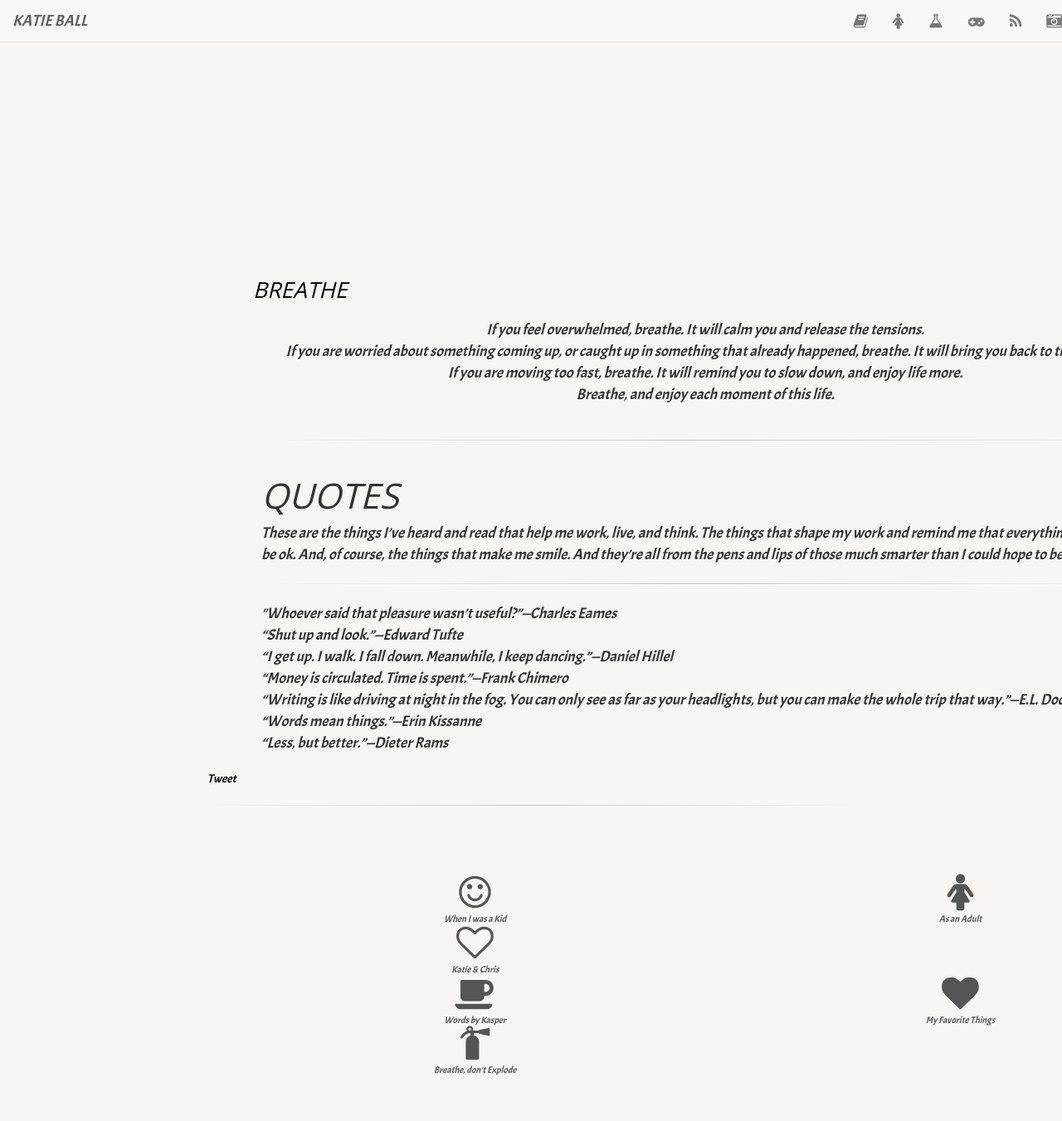
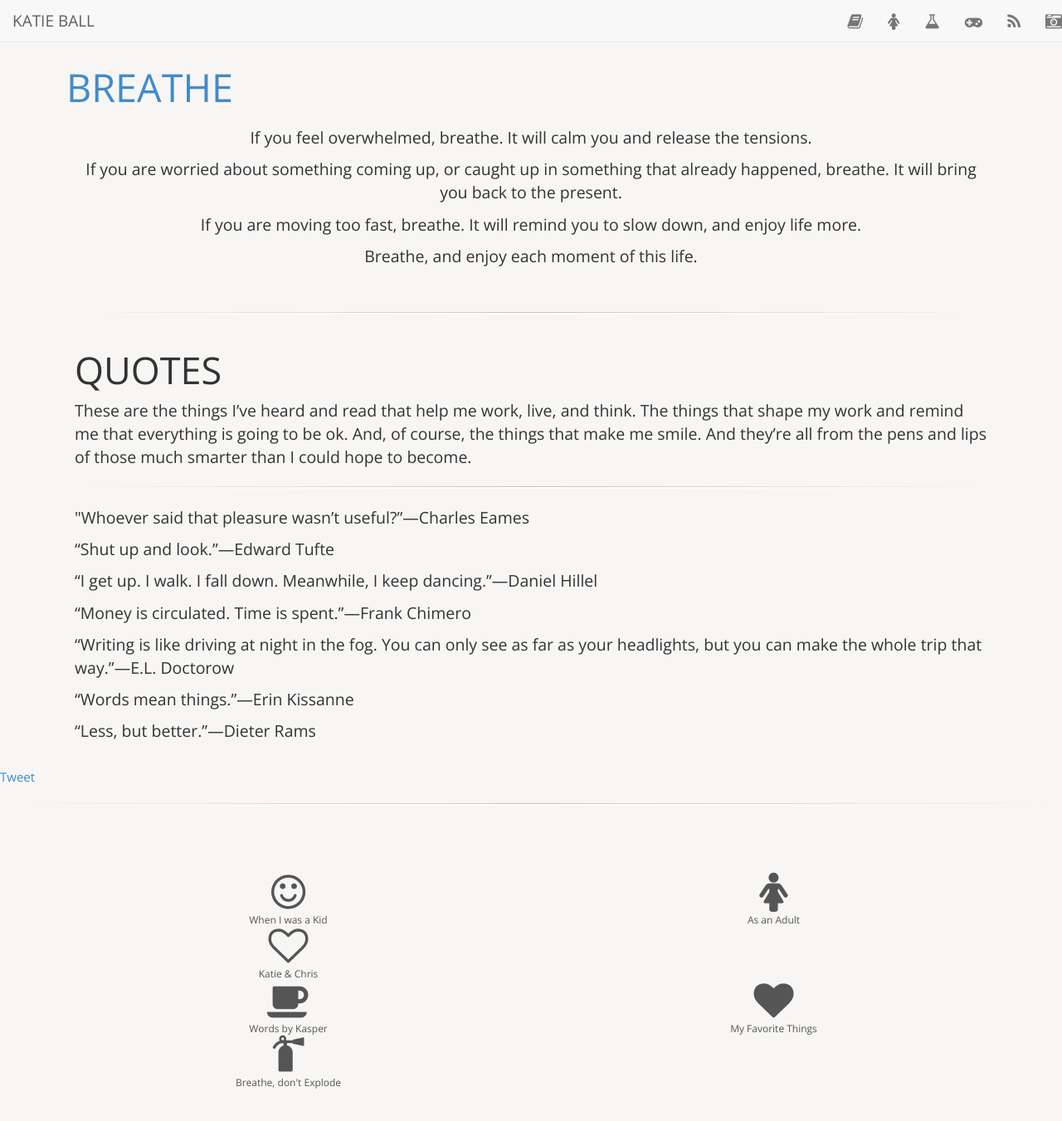
Before and after one commit to roachhd/roachhd.github.io, a Jekyll site: the page built from breathe/index.html, in a window 1280 px wide and 1400 px high. Shown: the top 1351 px of the window at 83% size. Built offline with Jekyll 4.4.1, drawn with Linux system fonts in a browser that asks for light colours; nearby versions of some CDN libraries; Markdown is read by kramdown in place of the engine named in the settings; comment, search, counter and statistics services are not loaded.

Commit message:
Update innerlayout.html

```diff
--- a/_layouts/innerlayout.html
+++ b/_layouts/innerlayout.html
@@ -27,22 +27,6 @@
   <link rel="apple-touch-icon-precomposed" href="apple-touch-icon-57x57-precomposed.png">
   <link rel="shortcut icon" href="/favicon.ico">
 
-   <style type="text/css">
- @import url(http://fonts.googleapis.com/css?family=Acme);html{background-attachment:fixed;background-size:cover;}body{font-family:'Acme','Acto';font-style:italic;padding:250px;font-size:14px;}.wrapper{width:380px;height:230px;margin:0 auto;background-color:white;}p{margin:0;}h1{font-size:22px;margin-top:5px}a{color:black;text-decoration: none;}ul{list-style-type: none;padding:0;}article{padding-left:40px;padding-top:65px;}#gif-card{height:230px;background:url(http://roachhd.github.com/img/the-bg.png) no-repeat;background-position:312px;box-shadow: 0px 0px 24px #000000;}
-   </style>
-
-   <script type="text/javascript" src="http://ajax.googleapis.com/ajax/libs/jquery/1.7.2/jquery.min.js">
- </script>
-
-   <script type="text/javascript" src="http://gifmovie.tumblr.com/api/read/json?num=50&amp;type=photo">
- </script>
-
-   <script type="text/javascript" src="js/app.js">
- </script>
-
-   <script type="text/javascript">
- $(function(){TumblrImager.init({json:tumblr_api_read,containerSelector:'html'});$("html").click(function(){$('.wrapper').fadeToggle();});});
-   </script>
 
 </head>
 
@@ -63,5 +47,4 @@
 <script src="/js/up.min.js"></script>
 <link href='http://fonts.googleapis.com/css?family=Open+Sans:400,300'
   rel='stylesheet' type='text/css'>
-
 </html>
```
